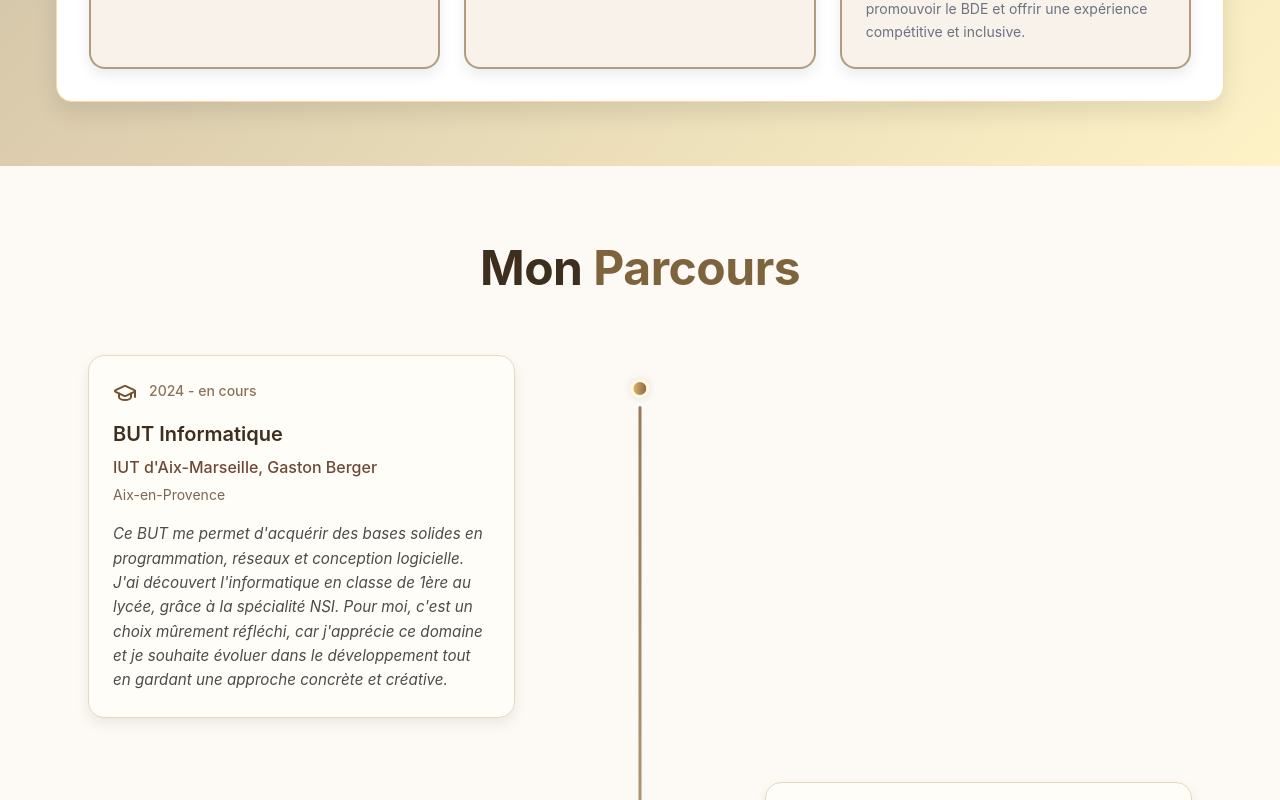
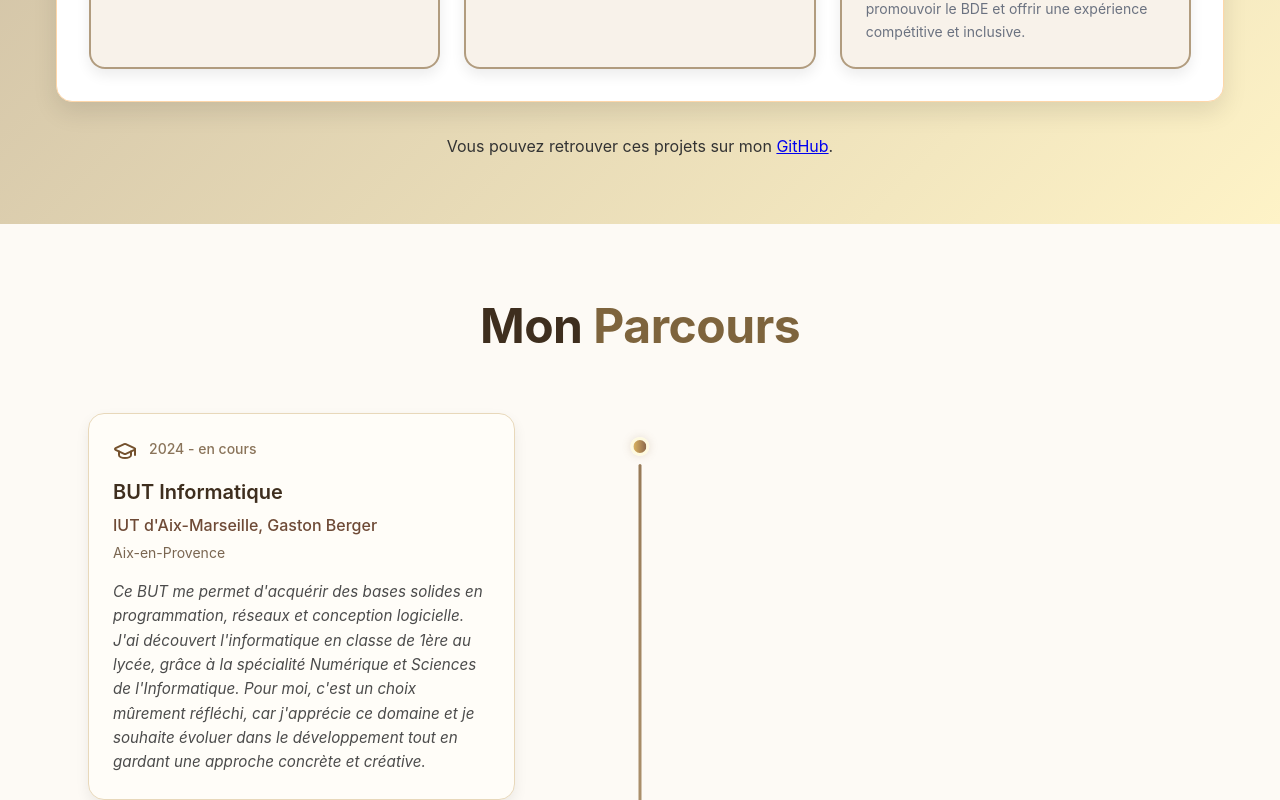
Before and after one commit to RATIANANAHARY-Karmen-24024359/mon-portfolio, a React (Create React App) app: page / in a window 1280 px wide. Shown: the part 1740-2540 px from the top of the page. Built offline with nearby package versions, Linux system fonts and the light colour scheme.

Commit message:
Ajout du footer dans section projets

```diff
--- a/src/App.js
+++ b/src/App.js
@@ -85,6 +85,47 @@ const Portfolio = () => {
     }
   ];
 
+  function ProjectsList() {
+  return (
+    <div className="projects-wrapper">
+      {projects.map((project) => (
+        <div key={project.title} className="project-container">
+          <h3>{project.title}</h3>
+          <p>{project.tech}</p>
+
+          {project.url ? (
+            <a
+              href={project.url}
+              target="_blank"
+              rel="noopener noreferrer"
+              className="project-link"
+              style={{ textDecoration: "none", color: "inherit" }}
+            >
+              <img
+                src={project.image}
+                alt={project.title}
+                className="project-image"
+                style={{ width: "300px", borderRadius: "4px" }}
+              />
+              <p>{project.description}</p>
+            </a>
+          ) : (
+            <>
+              <img
+                src={project.image}
+                alt={project.title}
+                className="project-image"
+                style={{ width: "300px", borderRadius: "4px" }}
+              />
+              <p>{project.description}</p>
+            </>
+          )}
+        </div>
+      ))}
+    </div>
+  );
+}
+
   const formations = [
   {
     year: "2024 - en cours",
@@ -92,7 +133,7 @@ const Portfolio = () => {
     institution: "IUT d'Aix-Marseille, Gaston Berger",
     location: "Aix-en-Provence",
     type: "formation",
-    description: "Ce BUT me permet d'acquérir des bases solides en programmation, réseaux et conception logicielle. J'ai découvert l'informatique en classe de 1ère au lycée, grâce à la spécialité NSI. Pour moi, c'est un choix mûrement réfléchi, car j'apprécie ce domaine et je souhaite évoluer dans le développement tout en gardant une approche concrète et créative."
+    description: "Ce BUT me permet d'acquérir des bases solides en programmation, réseaux et conception logicielle. J'ai découvert l'informatique en classe de 1ère au lycée, grâce à la spécialité Numérique et Sciences de l'Informatique. Pour moi, c'est un choix mûrement réfléchi, car j'apprécie ce domaine et je souhaite évoluer dans le développement tout en gardant une approche concrète et créative."
 
   },
   {
@@ -283,6 +324,18 @@ const Portfolio = () => {
               ))}
             </div>
           </div>
+          <div className="projects-footer" style={{ marginTop: "2rem", textAlign: "center" }}>
+            <p>
+              Vous pouvez retrouver ces projets sur mon{' '}
+              <a
+                href="https://github.com/RATIANANAHARY-Karmen-24024359"
+                target="_blank"
+                rel="noopener noreferrer"
+              >
+                GitHub
+              </a>.
+            </p>
+          </div>
         </div>
       </section>
 
```
